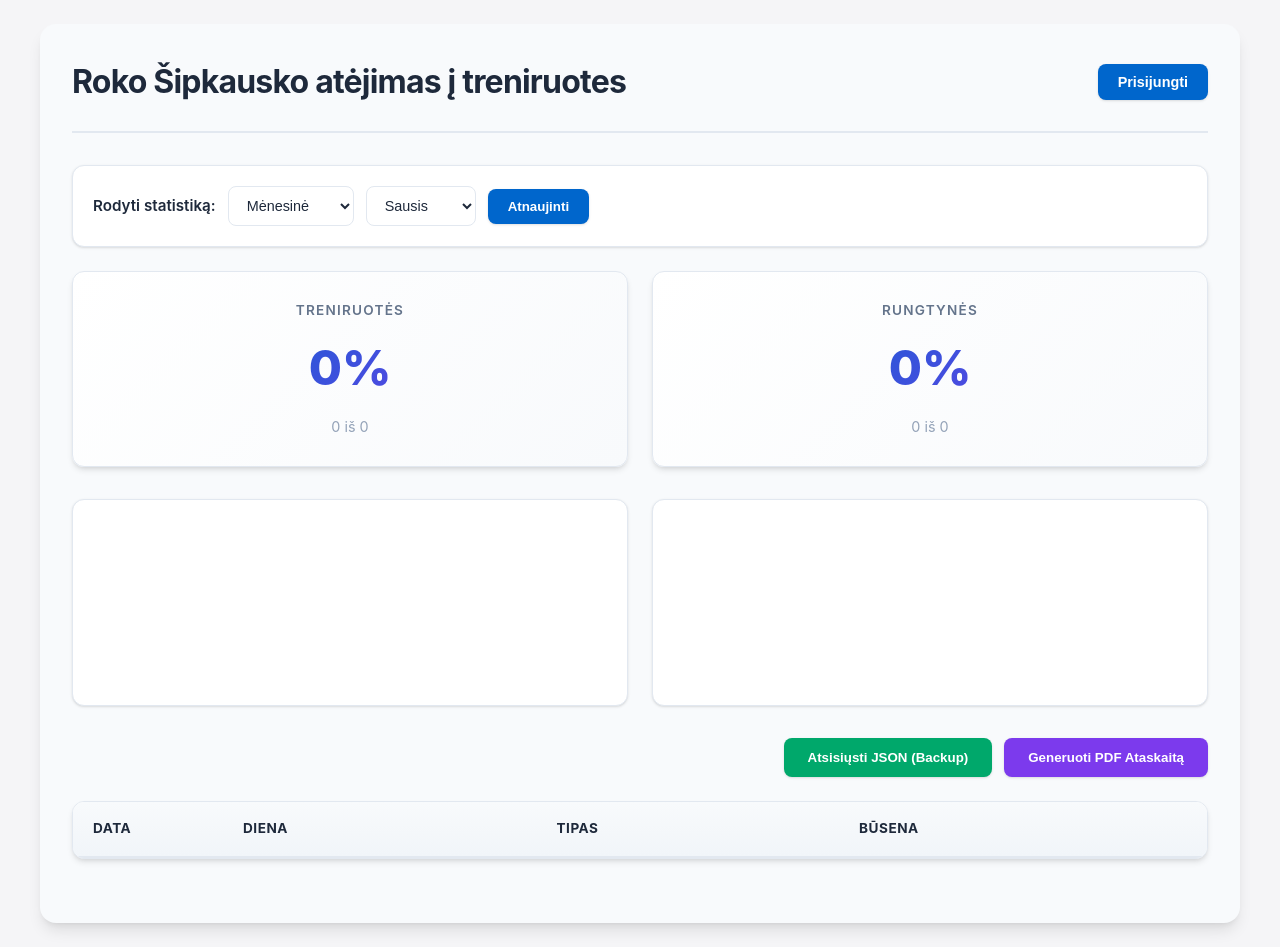
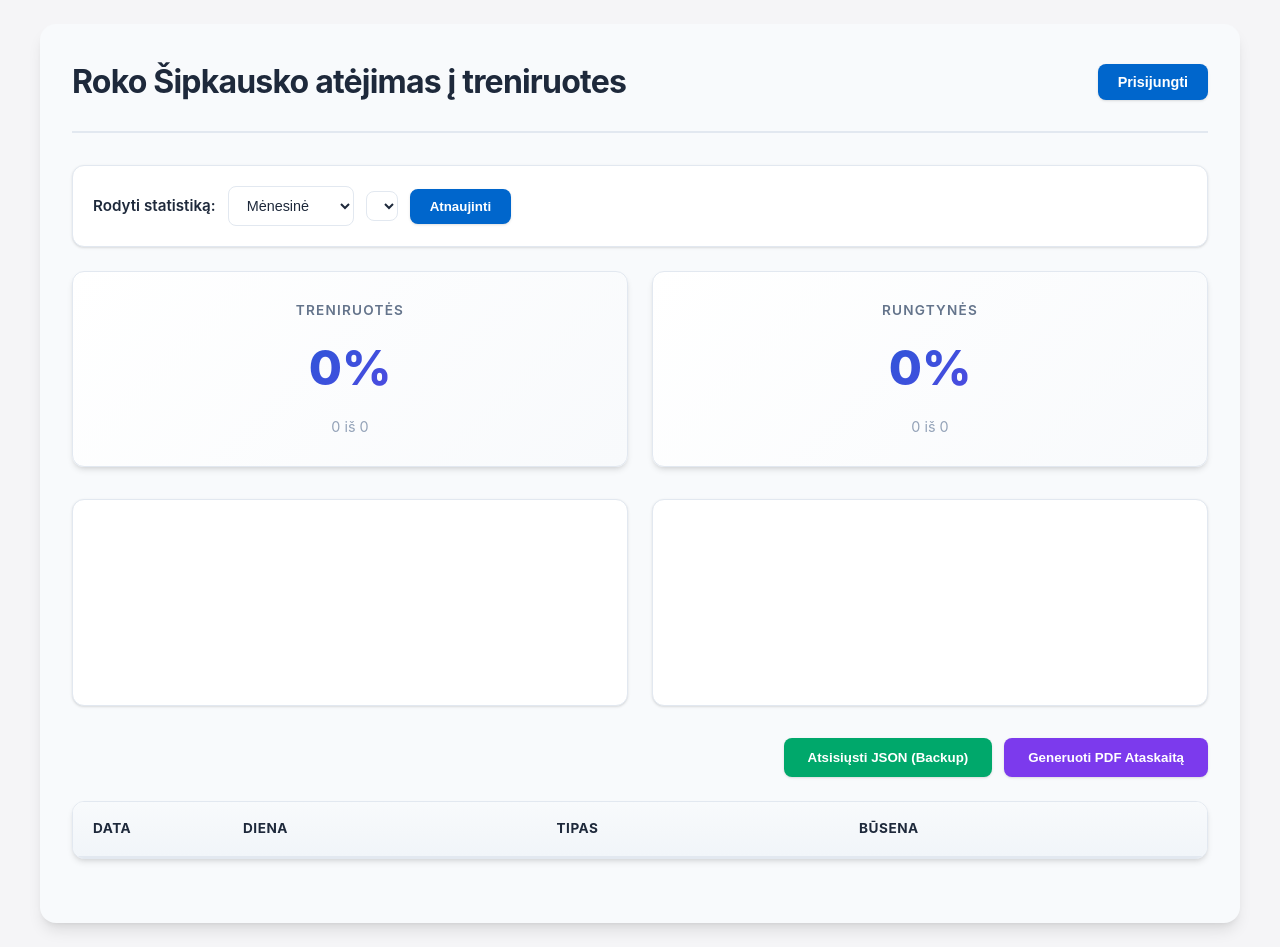
Before and after one commit to Debugger12116/roko_treniruociu_atejimas_puslapis, a plain HTML site: page index.html in a window 1280 px wide. Drawn offline with nearby package versions, Linux system fonts and the light colour scheme; no server answers.

Commit message:
Update index.html

```diff
--- a/index.html
+++ b/index.html
@@ -32,24 +32,13 @@
         </select>
 
         <div id="filter-year-group" class="hidden">
-            <input type="number" id="filter-year" placeholder="Metai">
+            <select id="filter-year" style="padding: 5px; min-width: 80px;">
+                </select>
         </div>
 
         <div id="filter-month-group">
-            <select id="filter-month">
-                <option value="1">Sausis</option>
-                <option value="2">Vasaris</option>
-                <option value="3">Kovas</option>
-                <option value="4">Balandis</option>
-                <option value="5">Gegužė</option>
-                <option value="6">Birželis</option>
-                <option value="7">Liepa</option>
-                <option value="8">Rugpjūtis</option>
-                <option value="9">Rugsėjis</option>
-                <option value="10">Spalis</option>
-                <option value="11">Lapkritis</option>
-                <option value="12">Gruodis</option>
-            </select>
+            <select id="filter-month" style="padding: 5px;">
+                </select>
         </div>
 
         <button onclick="updateUI()" class="btn-update">Atnaujinti</button>
@@ -94,7 +83,7 @@
                 </tr>
             </thead>
             <tbody>
-                </tbody>
+            </tbody>
         </table>
     </div>
 
```
